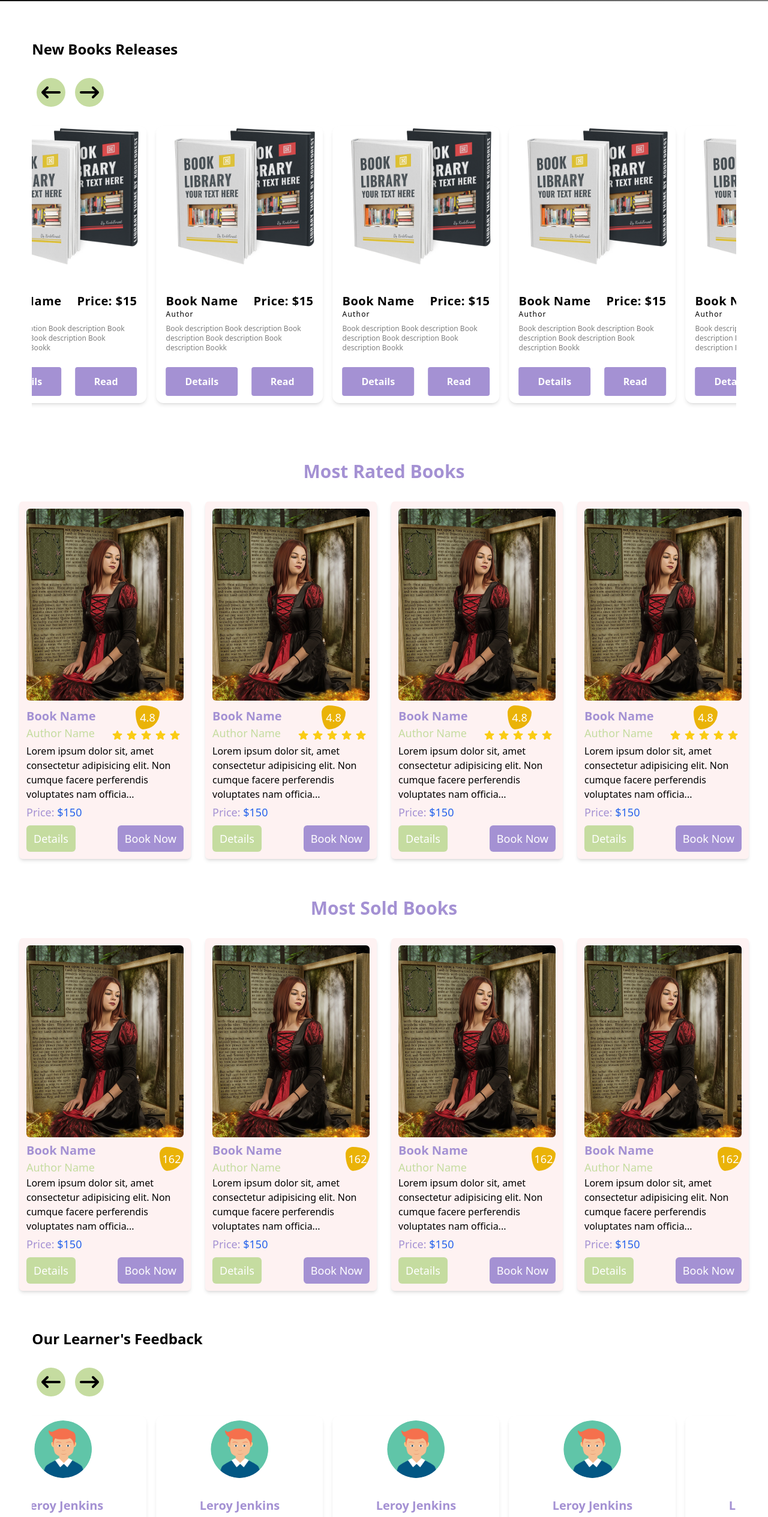
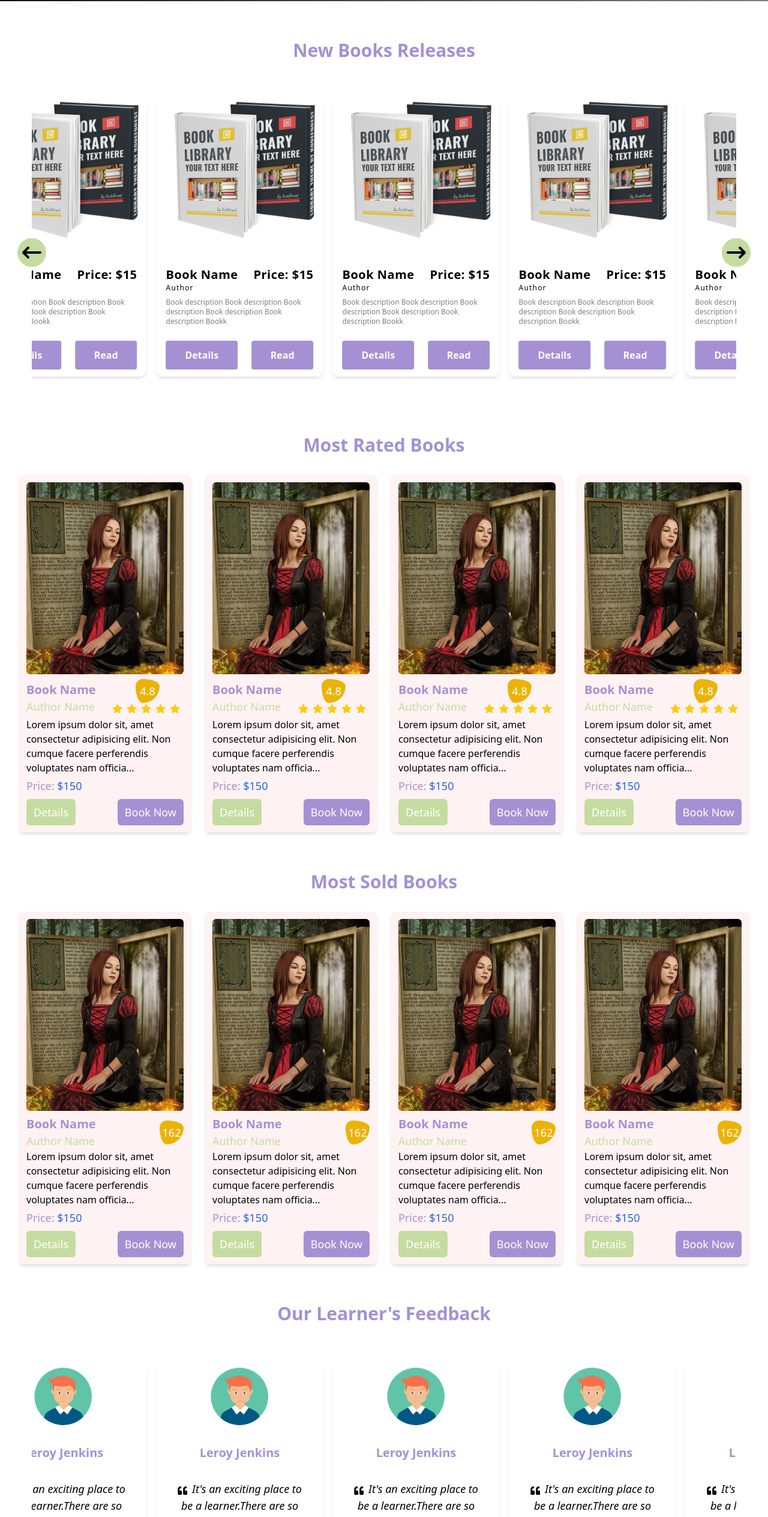
Before and after one commit to almahfuz97/learners-kingdom-team, a Next.js app: page / in a window 1280 px wide. Shown: the part 1055-3584 px from the top of the page at 60% size. Built offline with nearby package versions, Linux system fonts and the light colour scheme; grey boxes are pictures that could not be loaded.

Commit message:
changed slider icon buttons position

```diff
--- a/components/RecentlyAdded/RecentlyAdded.js
+++ b/components/RecentlyAdded/RecentlyAdded.js
@@ -62,27 +62,28 @@ export default class Responsive extends Component {
         return (
             <div className="w-11/12 mx-auto my-16">
 
-                <h2 className="text-2xl font-bold my-8" > New Books Releases </h2>
+                <h2 className="text-3xl mb-8 text-primary_color font-bold text-center my-2" > New Books Releases </h2>
 
-                <div >
+                <div className=" relative" >
 
-                    <button className="button mx-2 text-2xl p-2 rounded-full bg-secondary_color" onClick={this.previous}>
+                    <button className="button mx-2 text-2xl p-2 rounded-full bg-secondary_color absolute top-1/2 z-10 -translate-x-8" onClick={this.previous}>
 
                         <img src="/left-arrow.svg" alt="book" class="w-8" />
                     </button>
-                    <button className="button mx-2 text-2xl p-2 rounded-full bg-secondary_color" onClick={this.next}>
+                    <button className="button mx-2 text-2xl p-2 rounded-full bg-secondary_color  absolute top-1/2 z-10 right-0 translate-x-8" onClick={this.next}>
                         <img src="/right-arrow.svg" alt="book" class="w-8" />
 
                     </button>
+                    <Slider ref={c => (this.slider = c)} {...settings}>
+                        {
+
+                            [1, 2, 3, 4, 5, 6, 7, 8, 9, 10, 11, 12, 13, 14, 15, 16, 17, 18, 19, 20].map(card => <RecentlyAddedCard></RecentlyAddedCard>)
+                        }
+                    </Slider>
                 </div>
 
 
-                <Slider ref={c => (this.slider = c)} {...settings}>
-                    {
 
-                        [1, 2, 3, 4, 5, 6, 7, 8, 9, 10, 11, 12, 13, 14, 15, 16, 17, 18, 19, 20].map(card => <RecentlyAddedCard></RecentlyAddedCard>)
-                    }
-                </Slider>
 
             </div>
 
--- a/components/Review/Review.js
+++ b/components/Review/Review.js
@@ -59,28 +59,30 @@ export default class Responsive extends Component {
             ]
         };
         return (
-        <div className="w-11/12 mx-auto">
+            <div className="w-11/12 mx-auto my-16">
 
 
-            <h1 className="text-2xl font-bold my-8">Our Learner's Feedback</h1>
+                <h1 className="text-3xl mb-8 text-primary_color font-bold text-center">Our Learner's Feedback</h1>
 
 
-                <div >
-                    <button className="button mx-2 text-2xl p-2 rounded-full bg-secondary_color" onClick={this.previous}>
+                <div className=" relative" >
+                    <button className="button mx-2 text-2xl p-2 rounded-full bg-secondary_color absolute top-1/2 z-10 -translate-x-8" onClick={this.previous}>
 
-                    <img src="/left-arrow.svg" alt="book" class="w-8" />
+                        <img src="/left-arrow.svg" alt="book" class="w-8" />
                     </button>
-                    <button className="button mx-2 text-2xl p-2 rounded-full bg-secondary_color" onClick={this.next}>
-                    <img src="/right-arrow.svg" alt="book" className="w-8"/></button>
+                    <button className="button mx-2 text-2xl p-2 rounded-full bg-secondary_color absolute top-1/2 z-10 right-0 translate-x-8" onClick={this.next}>
+                        <img src="/right-arrow.svg" alt="book" className="w-8" /></button>
+                    <Slider ref={c => (this.slider = c)} {...settings}>
+                        {
+
+                            [1, 2, 3, 4, 5, 6, 7, 8, 9, 10, 11, 12, 13, 14, 15, 16, 17, 18, 19, 20].map(review => <ReviewCard key={review.id} props={review}></ReviewCard>)
+                        }
+                    </Slider>
+
                 </div>
-                <Slider  ref={c => (this.slider = c)} {...settings}>
-                    {
 
-                        [1, 2, 3, 4, 5, 6, 7, 8, 9, 10, 11, 12, 13, 14, 15, 16, 17, 18, 19, 20].map(review => <ReviewCard key={review.id} props={review}></ReviewCard>)
-                     }
-                </Slider>
 
-        </div>
+            </div>
 
         );
     }
```
